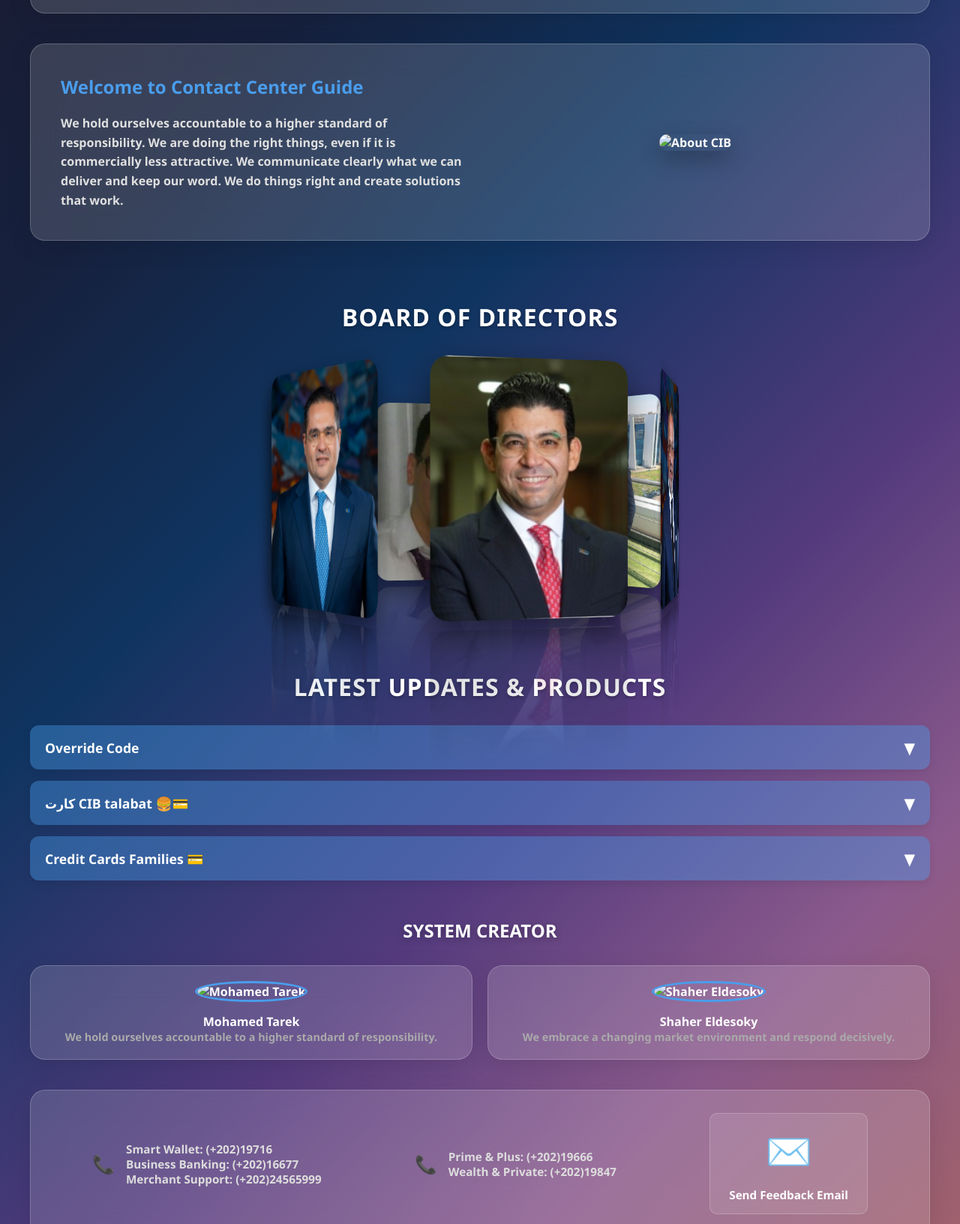
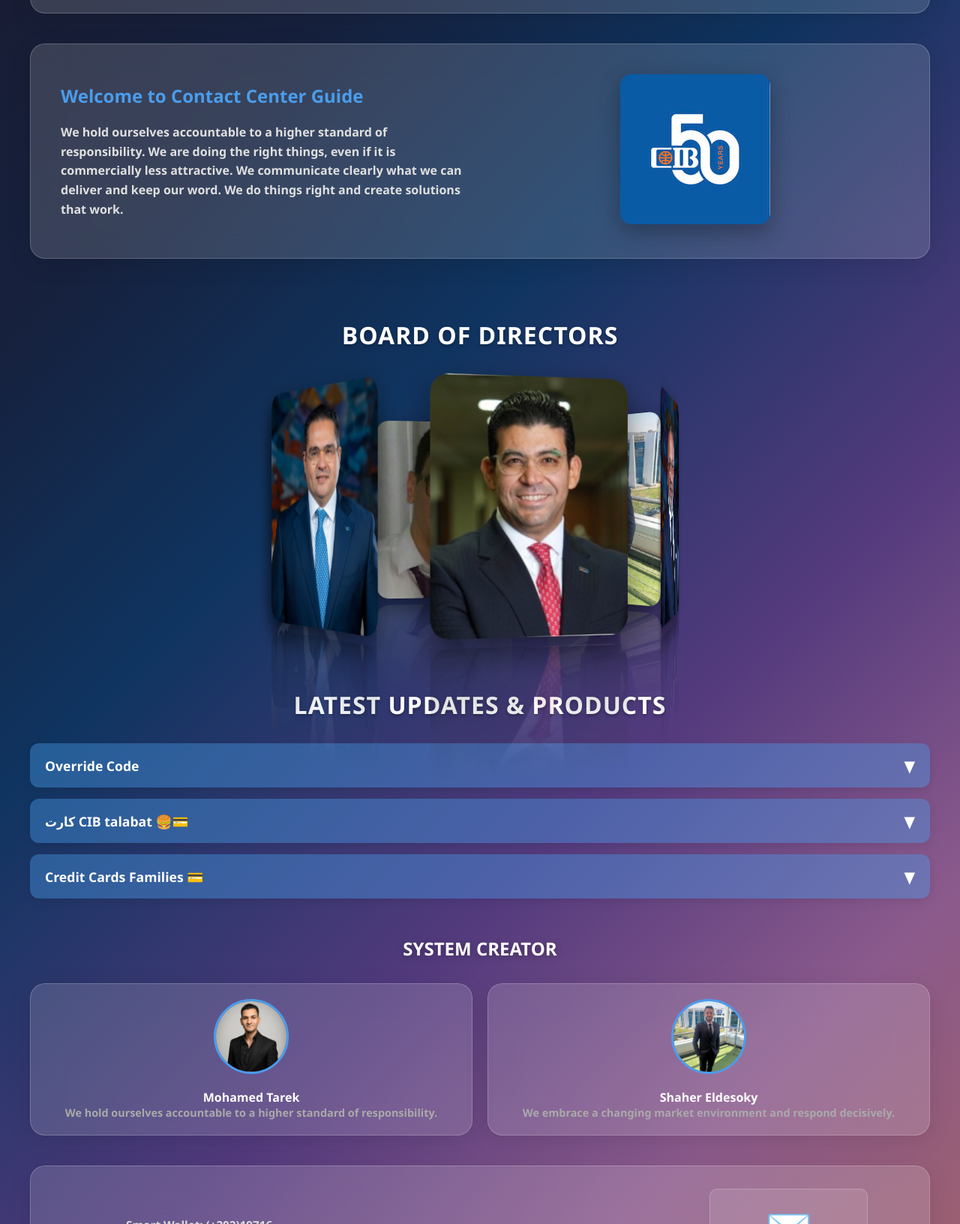
Before and after one commit to mohamedtarekk2307/Mohamed.Tarek.Ebrahim.System, a plain HTML site: page index.html in a window 1280 px wide. Shown: the part 920-2552 px from the top of the page at 75% size. Drawn offline with nearby package versions, Linux system fonts and the light colour scheme.

Commit message:
Update index.html

```diff
--- a/index.html
+++ b/index.html
@@ -177,7 +177,7 @@ s-10-8.1-9.7-4.6c0.4,3.8,8,12.8,12.6,13.8c6.6,1.3,11.8-2.9,8.3-17.5C52.6,17,50.9
                             </p>
                         </div>
                         <div style="flex: 1; min-width: 300px; text-align: center;">
-                            <img src="image\about-img.png" alt="About CIB" style="max-width: 100%; border-radius: 15px; box-shadow: 0 10px 30px rgba(0,0,0,0.3);">
+                            <img src="about-img.png" alt="About CIB" style="max-width: 100%; border-radius: 15px; box-shadow: 0 10px 30px rgba(0,0,0,0.3);">
                         </div>
                     </section>
                     <!-- 3D Board of Directors Section -->
@@ -570,7 +570,7 @@ s-10-8.1-9.7-4.6c0.4,3.8,8,12.8,12.6,13.8c6.6,1.3,11.8-2.9,8.3-17.5C52.6,17,50.9
 
             <!-- Card 1 -->
             <div class="glass" style="padding: 20px; text-align: center;">
-                <img src="image\Tarek.jpeg" alt="Mohamed Tarek" style="width: 100px; height: 100px; border-radius: 50%; margin-bottom: 15px; border: 3px solid #4A9DEC;">
+                <img src="Tarek.jpeg" alt="Mohamed Tarek" style="width: 100px; height: 100px; border-radius: 50%; margin-bottom: 15px; border: 3px solid #4A9DEC;">
                 <h4 style="color: white;">Mohamed Tarek</h4>
                 <p style="font-size: 0.9em; color: #aaa;">We hold ourselves accountable to a higher standard of responsibility.</p>
             </div>
@@ -584,7 +584,7 @@ s-10-8.1-9.7-4.6c0.4,3.8,8,12.8,12.6,13.8c6.6,1.3,11.8-2.9,8.3-17.5C52.6,17,50.9
 
             <!-- Card 3 -->
             <div class="glass" style="padding: 20px; text-align: center;">
-                <img src="image\Shaher.jpg" alt="Shaher Eldesoky" style="width: 100px; height: 100px; border-radius: 50%; margin-bottom: 15px; border: 3px solid #4A9DEC;">
+                <img src="Shaher.jpg" alt="Shaher Eldesoky" style="width: 100px; height: 100px; border-radius: 50%; margin-bottom: 15px; border: 3px solid #4A9DEC;">
                 <h4 style="color: white;">Shaher Eldesoky</h4>
                 <p style="font-size: 0.9em; color: #aaa;">We embrace a changing market environment and respond decisively.</p>
             </div>
@@ -629,7 +629,7 @@ s-10-8.1-9.7-4.6c0.4,3.8,8,12.8,12.6,13.8c6.6,1.3,11.8-2.9,8.3-17.5C52.6,17,50.9
             <div class="content-wrapper">
                 <section class="hero glass">
                     <div class="hero-image">
-                        <img src="image\about-img.png" alt="Modern Technology Interaction" />
+                        <img src="about-img.png" alt="Modern Technology Interaction" />
                     </div>
                     <div class="hero-content">
                         <h1>Important Links</h1>
```
